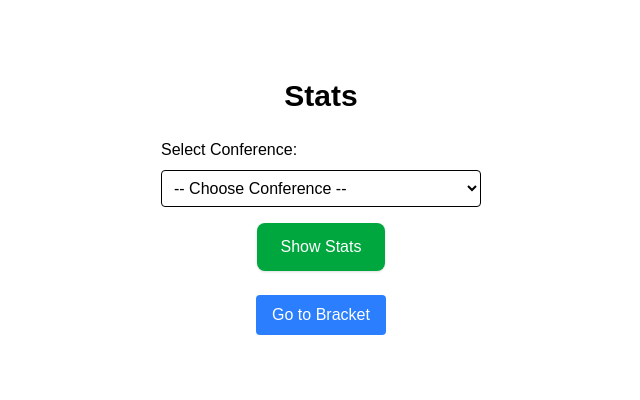
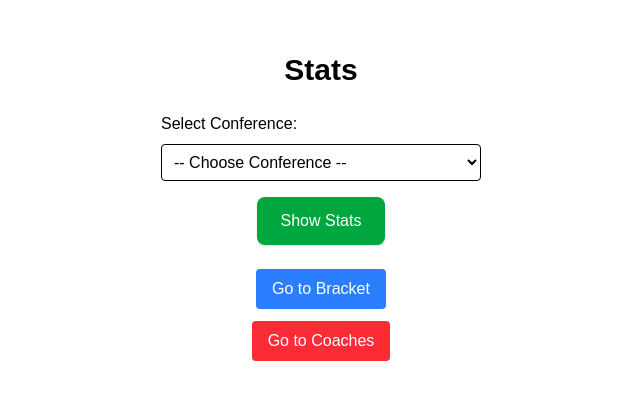
Before and after one commit to kennethsteuart/CS440-MadBracket, a Next.js app in the folder my-app/: page /stats in a window 1280 px wide. Shown: the part 194-594 px from the top of the page, without its empty margins (319-959 px from the left). Built offline with nearby package versions, Linux system fonts and the light colour scheme.

Commit message:
Update page.tsx

```diff
--- a/my-app/app/stats/page.tsx
+++ b/my-app/app/stats/page.tsx
@@ -112,6 +112,12 @@
 			>
 				Go to Bracket
 			</button>
+			<button
+				className="mt-3 px-4 py-2 bg-red-500 text-white rounded hover:bg-red-600"
+				onClick={() => router.push("/coaches")}
+			>
+				Go to Coaches
+			</button>
 		</main>
 	);
 }
```
